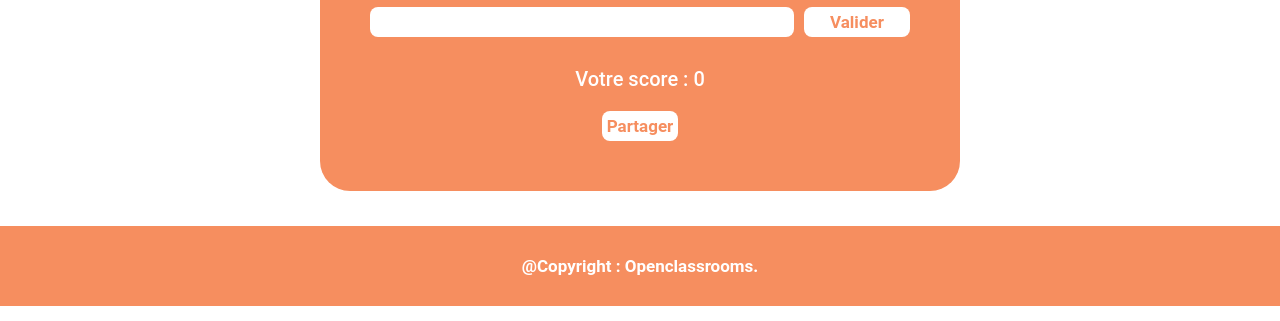
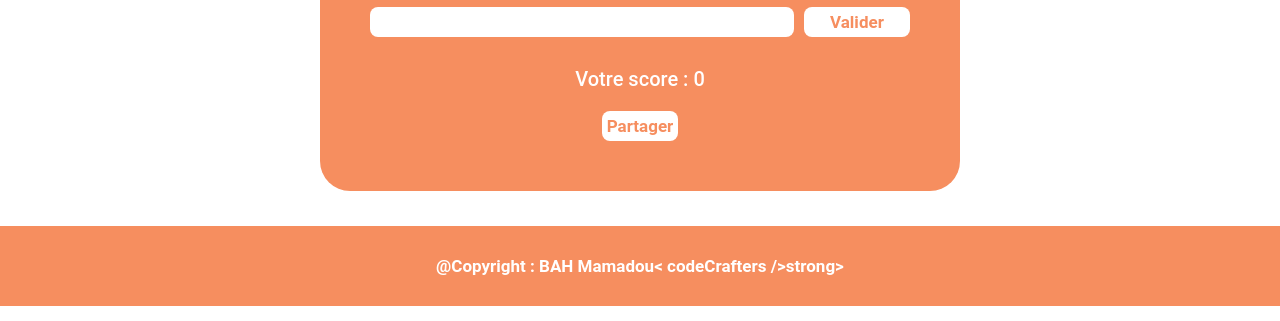
Before and after one commit to bahAli21/AzerType-Project-JS, a plain HTML site: page index.html in a window 1280 px wide. Shown: the part 494-815 px from the top of the page. Drawn offline with Linux system fonts and the light colour scheme.

Commit message:
Update and rename azerType.html to index.html

```diff
--- a/azerType.html
+++ b/index.html
@@ -56,7 +56,7 @@
 
     <!-- FOOTER -->
     <footer>
-        @Copyright : Openclassrooms.
+        @Copyright : BAH Mamadou <strong></strong>< codeCrafters /></codeCrafters>strong>
     </footer>
 
     <!-- Popup de partage -->
```
